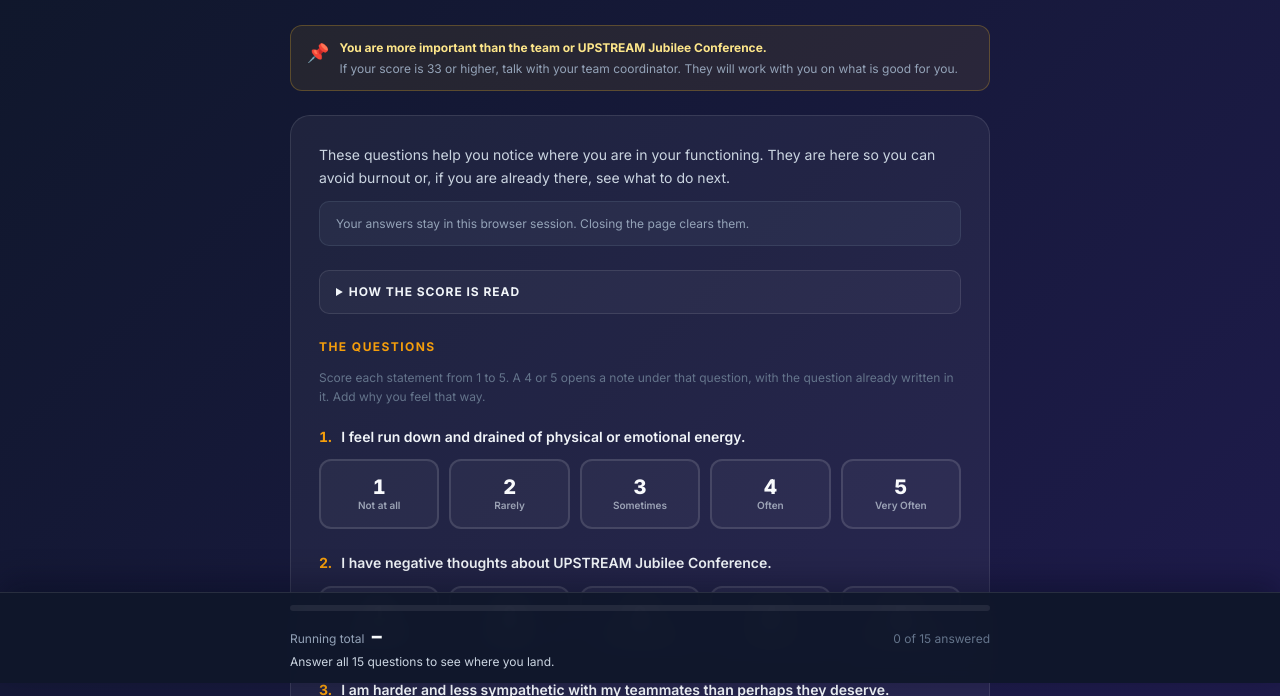
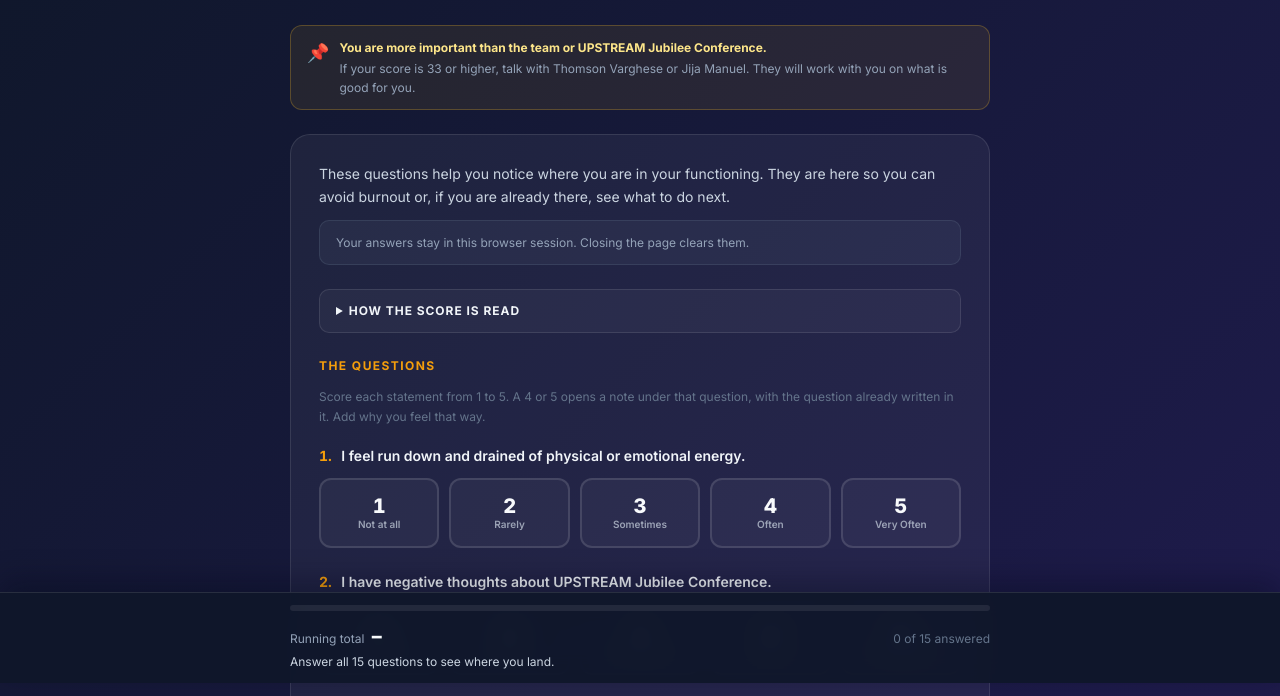
Before and after one commit to tvarghese/burnout-assessment, a plain HTML site: page index.html in a window 1280 px wide. Shown: the part 117-813 px from the top of the page. Drawn offline with Linux system fonts and the light colour scheme.

Commit message:
Update contact details in notice section of index.html for personalized guidance

```diff
--- a/index.html
+++ b/index.html
@@ -26,7 +26,7 @@
           <span class="notice__icon" aria-hidden="true">📌</span>
           <div class="notice__content">
             <strong>You are more important than the team or UPSTREAM Jubilee Conference.</strong>
-            <span class="notice__body">If your score is 33 or higher, talk with your team coordinator. They will work with you on what is good for you.</span>
+            <span class="notice__body">If your score is 33 or higher, talk with Thomson Varghese or Jija Manuel. They will work with you on what is good for you.</span>
           </div>
         </div>
 
```
